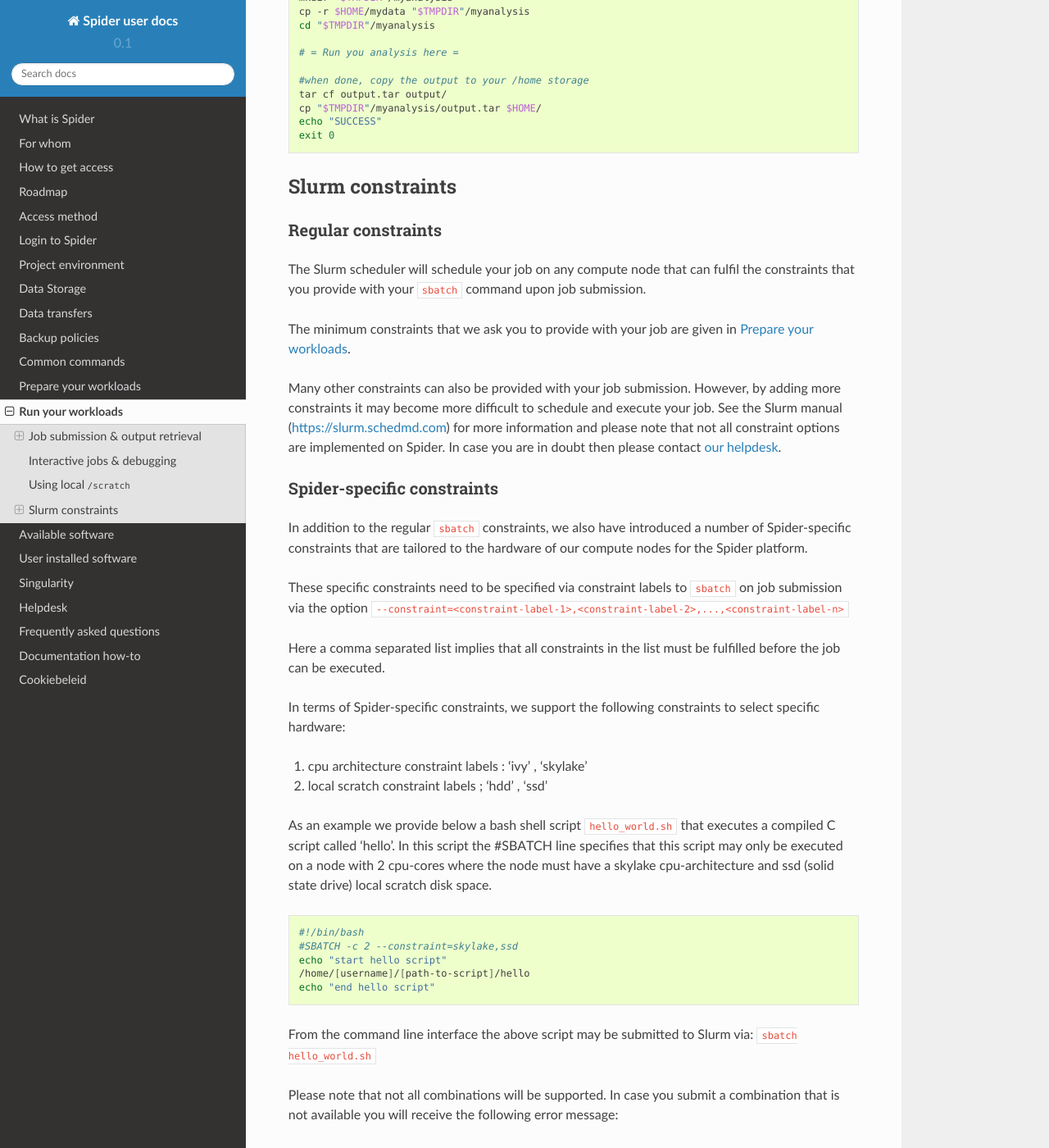
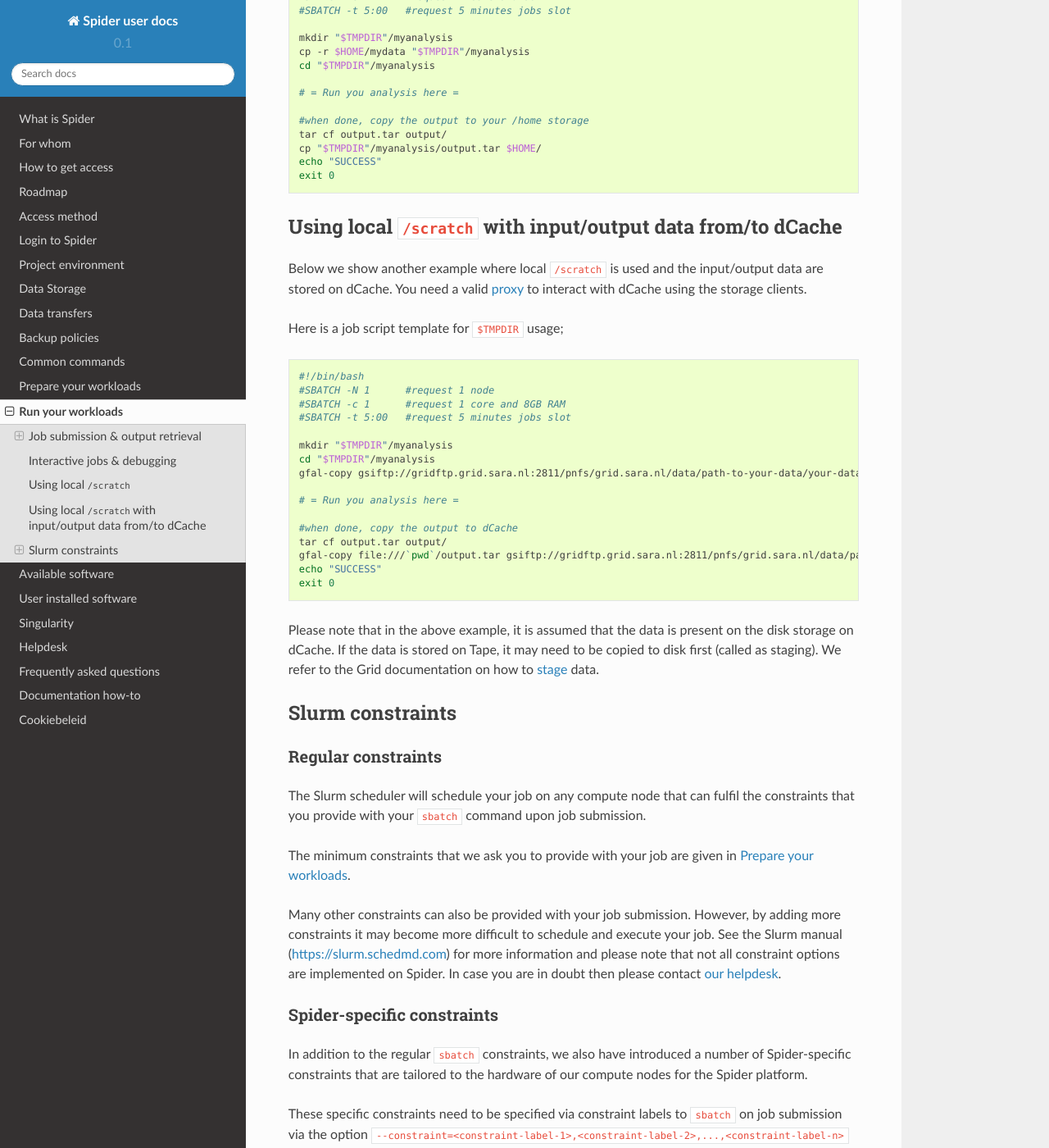
Before and after one commit to sara-nl/spiderdocs, a Sphinx documentation site: the page built from source/Pages/compute/run_workloads.rst, in a window 1280 px wide and 1400 px high, scrolled down 2845 px. Shown: the whole window at 82% size. Built offline with Sphinx 7.4.7 and the Read the Docs theme 2.0.0, drawn with Linux system fonts in a browser that asks for light colours; pages that are not in the unit, such as notebooks, are missing from menus; some of the changed text lies outside the part shown.

Commit message:
job processing with dcache

```diff
--- a/source/Pages/compute/run_workloads.rst
+++ b/source/Pages/compute/run_workloads.rst
@@ -159,6 +159,35 @@ Here is a job script template for ``$TMPDIR`` usage;
    echo "SUCCESS"
    exit 0
 
+==============================================================
+Using local ``/scratch`` with input/output data from/to dCache
+==============================================================
+
+Below we show another example where local ``/scratch`` is used and the input/output data are stored on dCache. You need a valid :ref:`proxy <data-transfers>` to interact with dCache using the storage clients.
+
+Here is a job script template for ``$TMPDIR`` usage;
+
+.. code-block:: bash
+
+   #!/bin/bash
+   #SBATCH -N 1      #request 1 node
+   #SBATCH -c 1      #request 1 core and 8GB RAM
+   #SBATCH -t 5:00   #request 5 minutes jobs slot
+
+   mkdir "$TMPDIR"/myanalysis
+   cd "$TMPDIR"/myanalysis
+   gfal-copy gsiftp://gridftp.grid.sara.nl:2811/pnfs/grid.sara.nl/data/path-to-your-data/your-data.tar file:///`pwd`/your-data.tar
+
+   # = Run you analysis here =
+
+   #when done, copy the output to dCache
+   tar cf output.tar output/
+   gfal-copy file:///`pwd`/output.tar gsiftp://gridftp.grid.sara.nl:2811/pnfs/grid.sara.nl/data/path-to-your-data/output.tar
+   echo "SUCCESS"
+   exit 0
+
+Please note that in the above example, it is assumed that the data is present on the disk storage on dCache. If the data is stored on Tape, it may need to be copied to disk first (called as staging). We refer to the Grid documentation on how to `stage`_ data.
+
 
 =================
 Slurm constraints
@@ -225,3 +254,4 @@ combination that is not available you will receive the following error message:
 .. Links:
 
 .. _`Slurm documentation page`: https://slurm.schedmd.com/
+.. _`stage`: http://doc.grid.surfsara.nl/en/latest/Pages/Advanced/grid_storage.html#staging-groups-of-files
```
